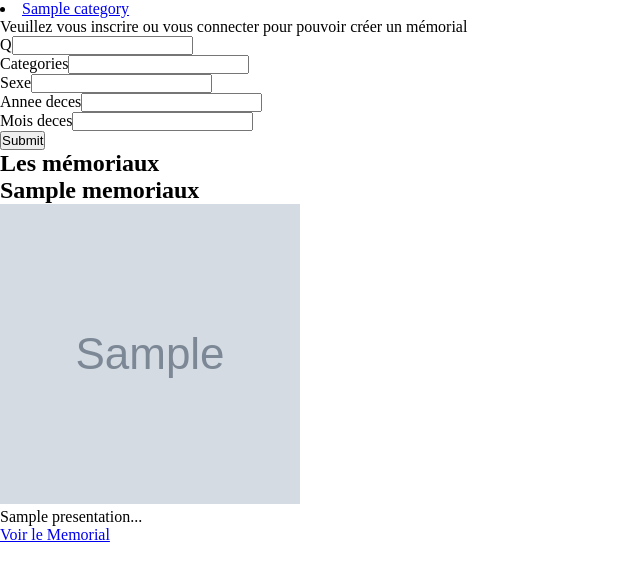
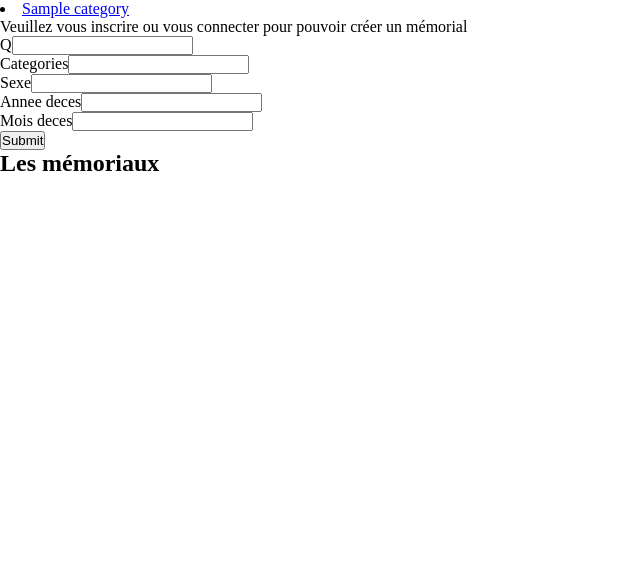
Before and after one commit to mayados/UHDP, a Symfony app: template templates/memorial/listeMemoriaux.html.twig in a window 1280 px wide. Shown: the part 18-599 px from the top of the page, without its empty margins (0-640 px from the left). Run offline with Twig, Linux system fonts and the light colour scheme; the template is opened without the code that fills it: most values are stand-ins (such as "Sample title", 1, 10 or a date in 2020); grey boxes marked "Sample" are stand-in pictures; form fields are guessed from the names that the template uses; some libraries are stand-ins or nearby versions.

Commit message:
add classes to elements to pick them for the AJAX / + include partials filter.html.twig

```diff
--- a/templates/memorial/listeMemoriaux.html.twig
+++ b/templates/memorial/listeMemoriaux.html.twig
@@ -4,7 +4,7 @@
 
 {% block body %}
 
-<div class="container-page">
+<div class="container-page js-filter">
 
     <section id="categories">
         <ul class="categorie-elements"></ul>
@@ -25,36 +25,13 @@
         {% endif %}
     </section>
     <div class="recherche">
-        {{ form_start(formSearch) }}
-            {{ form_row(formSearch.q) }}
-            {{ form_row(formSearch.categories) }}
-            {{ form_row(formSearch.sexe) }}
-            {{ form_row(formSearch.anneeDeces) }}
-            {{ form_row(formSearch.moisDeces) }}
-            {{ form_row(formSearch.submit) }}
-
-        {{ form_end(formSearch) }}
+        {% include '_partials/_filter.html.twig' with {formSearch:formSearch} only %}
     </div>
-    <section class="memoriaux">
-
+    <section class="memoriaux js-filter-content">
         <h1>Les mémoriaux</h1>
-        {% for memorial in memoriaux %}
-            <div class="memorial">
-                <h2>{{ memorial.nom }}</h2>
-                {% if memorial.photo == null %}
-                    <p>Pas de photo</p>
-                {% else %}
-                    <figure>
-                        <img src="{{ asset('uploads/imgMemorial/'~ memorial.photo) }}" alt="photo de l'animal">
-                    </figure>
-                {% endif %}
-                {# le filtre slice permet d'afficher un certain nombre de caractères => Ici, on prend du caractère 0 à 20 #}
-                <p>{{ memorial.presentation|slice(0, 20) }}...</p>
-                <a href="{{path('show_memorial', {'id': memorial.id}) }}">Voir le Memorial</a>
-            </div>
-        {% endfor %}
+        {% include '_partials/_memoriaux.html.twig' %}
     </section>
-    <div class="pagination">
+    <div class="pagination js-filter-pagination">
         {{ knp_pagination_render(memoriaux) }}
     </div>
 </div>
```
